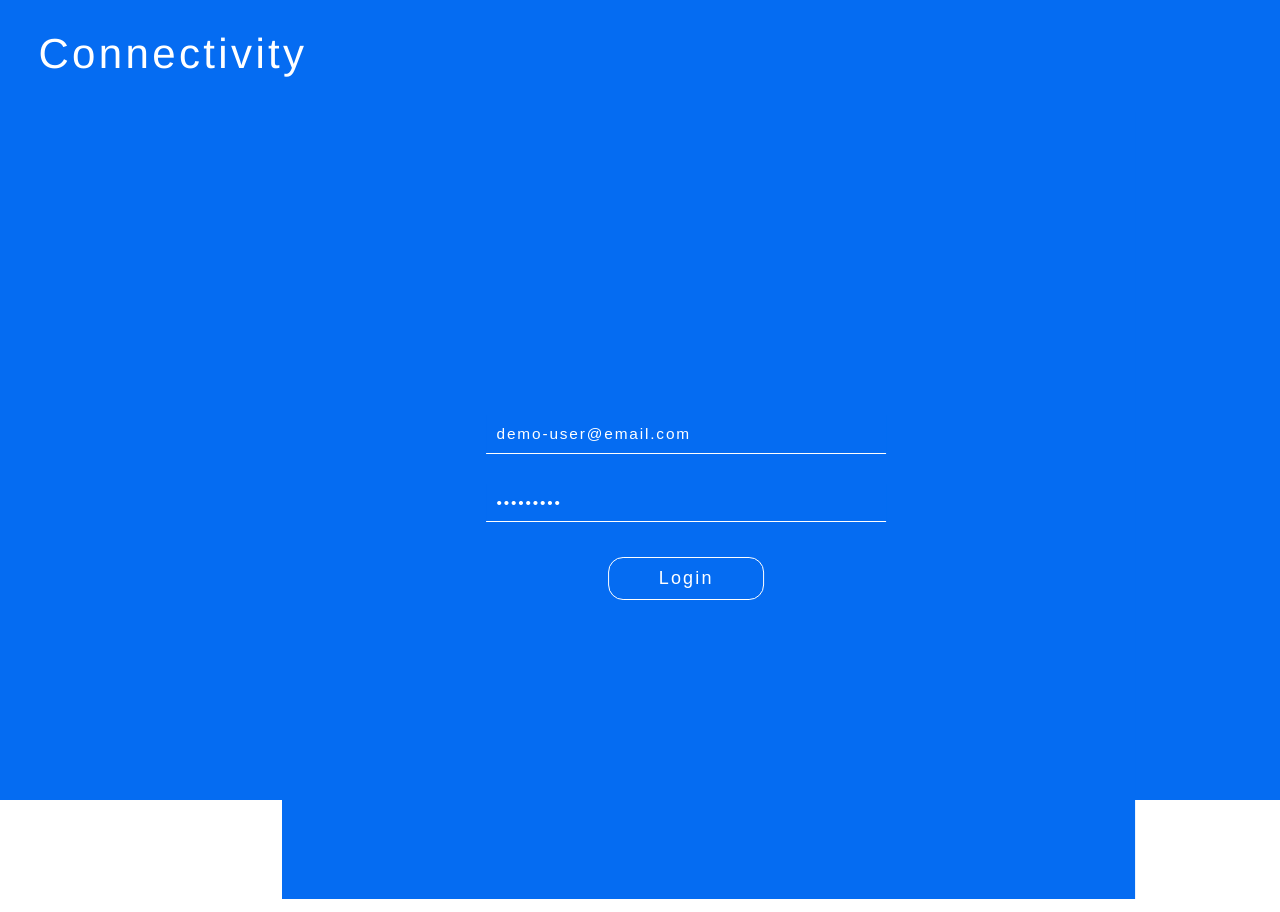
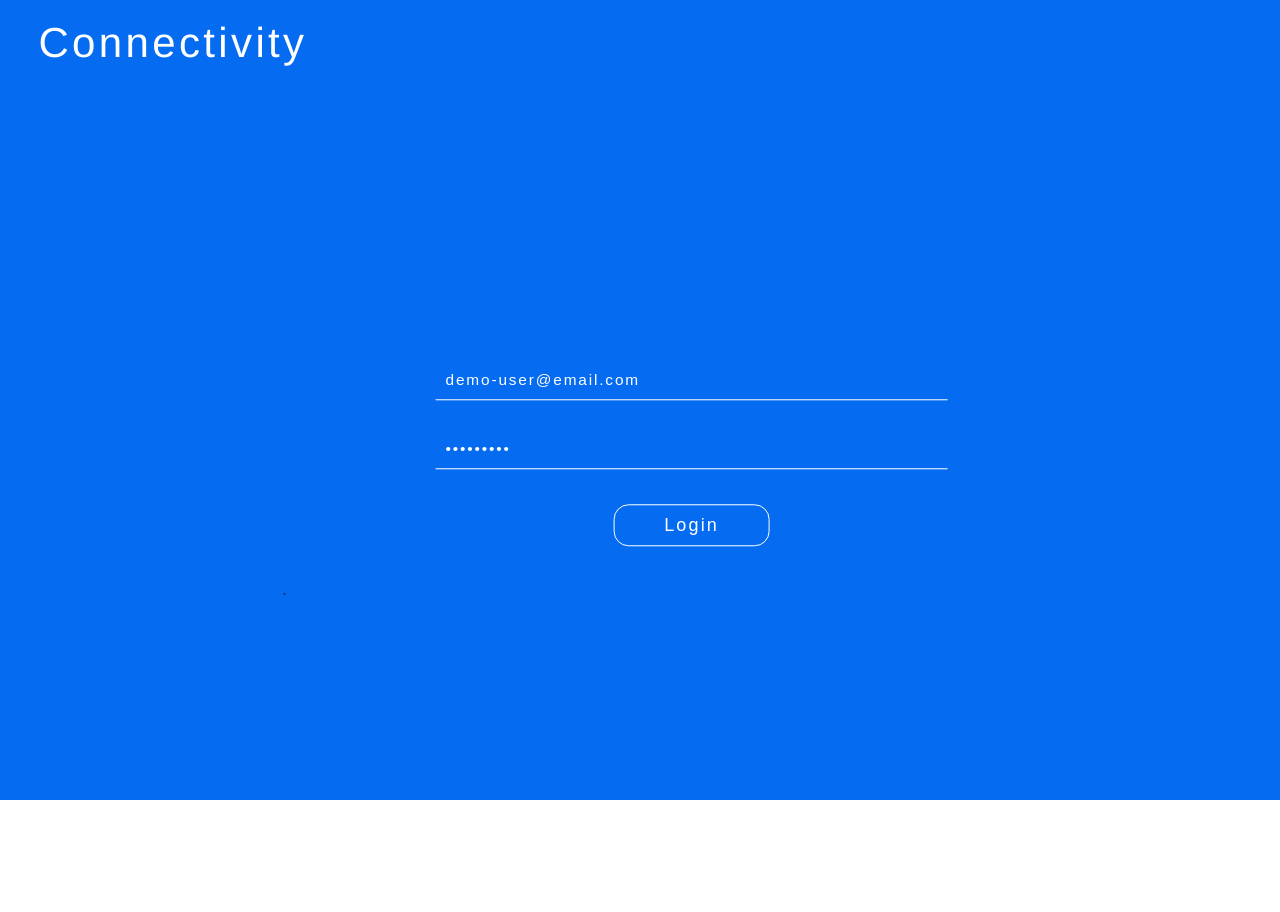
Before and after one commit to Amy-Braswell/connectivity, a React (Create React App) app: page /login in a window 1280 px wide. After the commit the page ends 800 px from the top, so only its background shows below. Built offline with nearby package versions, Linux system fonts and the light colour scheme.

Commit message:
adjusted styling

```diff
--- a/src/App.css
+++ b/src/App.css
@@ -1,10 +1,17 @@
 /******************** Structure of Overall App **********************/
 *::-webkit-scrollbar {
   display: none;
+  overscroll-behavior-y: contain;
 }
 
 .App {
+    position: fixed;
     display: block;
+    width: 100%;
+    height: 100vh;
+    max-height: 100vh;
+    min-height: 100vh;
+    overflow-y: hidden;
   }
 
 .Desktop__header {
@@ -19,18 +26,24 @@
 .App__main {
   background-color: white;
   width: 100.25%;
-  height: 100vh;
-  min-height: 100vh;
-  max-height: 100vh;
   position: relative;
   left: -.25%;
   margin-top: 14vh;
   padding-bottom: 7vh;
   padding-top: 3vh;
+  height: 100vh;
+  max-height: 100vh;
+  min-height: 100vh;
 }
 
 .App__sidebar {
   display: block;
+  height: 100vh;
+  width: 100%;
+  max-height: 100vh;
+  min-height: 100vh;
+  transform: translate(-0%, 8%);
+  overflow-y: hidden;
 }
 
 /******************TYPOGRAPHY******************/
--- a/src/Components/Header/Header.css
+++ b/src/Components/Header/Header.css
@@ -20,6 +20,8 @@
 }
 
 .app__header__logo__container h1 {
+    position: fixed;
+    top: 2vh;
     font-family: Helvetica Neue;
     font-size: 3em;
     letter-spacing: .08em;
--- a/src/Components/MenuBar/MenuBar.css
+++ b/src/Components/MenuBar/MenuBar.css
@@ -1,7 +1,10 @@
 
 .menubar__flex-container {
+  position: fixed;
+  top: 5vh;
+  right: 3%;
   display: flex;
-  width: 100%;
+  width: 40%;
   flex-direction: row;
   justify-content: flex-end;
   align-items: center;
--- a/src/Components/NavBar/NavBar.css
+++ b/src/Components/NavBar/NavBar.css
@@ -91,13 +91,15 @@
 @media (min-width: 1000px){
 
     .nav {
-        width: 22%;
+        position:fixed;
+        width: 100%;
         height: 100vh;
+        overflow-y: hidden;
     }
 
     .nav__flex-container {
         flex-direction: column;
-        padding-top: 15vh;
+        padding-top: 4vh;
         font-size: 3em;
     }
 
--- a/src/Pages/Home/Home.css
+++ b/src/Pages/Home/Home.css
@@ -10,7 +10,7 @@
   height: auto;
   width: 100%;
   margin: 0 auto;
-  padding: 0 5%;
+  padding: 0 5% 9vh;
   }
 
 .home__title {
--- a/src/Pages/Login/Login.css
+++ b/src/Pages/Login/Login.css
@@ -1,37 +1,47 @@
 .App__sidebar {
   background:#056CF2;
+  overflow-y: hidden;
+}
+
+footer {
+  position: fixed;
+  display: inline-block;
+  height: 28vh;
+  width: 100%;
+  bottom: 0;
+  background:#056CF2;
+  z-index: 1000;
 }
 
 .login-main {
-  background:#056CF2;
+  position: fixed;
   z-index: 500;
   height: 100vh;
   min-height: 100vh;
   max-height: 100vh;
+  overflow-y: hidden;
 }
 
 .login-section {
-  position: absolute;
-  transform: translate(-0%, -10%);
+  background-color: #056CF2;
+  position: fixed;
   width: 100%;
   text-align: center;
   display: flex;
   color: white;
-  background-color:#056CF2;
   height: 100vh;
+  padding-bottom: 50vh;
   min-height: 100vh;
   max-height: 100vh;
+  overflow-y: hidden;
 }
 
 .login-form {
+  position: fixed;
   width: 90%;
-  padding: 50% 0 50%;
-  transform: translate(5%, -5%);
+  padding: 38% 0 10%;
   background-color: #056CF2;
   transition: .2s;
-  height: 100vh;
-  min-height: 100vh;
-  max-height: 100vh;
 }
 
 .login-form h2 {
@@ -108,7 +118,7 @@
 }
 
 .loading-login {
-  position: relative;
+  position: fixed;
   cursor: default;
   pointer-events: none;
 }
@@ -116,10 +126,6 @@
 .loading-login:before {
   position: absolute;
   content: '';
-  top: 0%;
-  left:0%;
-  min-width: 100%;
-  min-height: 100%;
   z-index: 1000;
 }
 
@@ -174,25 +180,20 @@
 
 @media (min-width: 1000px){
 
-  .login-main {
-    height: 83vh;
-    min-height: 83vh;
-    max-height: 83vh;
-  }
-
   .login-section {
     transform: translate(-0%, -30%);
   }
 
   .login-form {
-    transform: translate(-5%, -0%);
-    padding-left: 20%;
-    padding-right: 20%;
+    transform: translate(-18%, -5%);
+    width: 100%;
+    padding-left: 25%;
+    padding-right: 25%;
   }
 
   .loading-login:after {
-    top: 54%;
-    left: 47%;
+    top: 61%;
+    left: 48%;
   }
 
 }
@@ -202,12 +203,36 @@
 @media (min-width: 1440px){
 
   .login-form {
-    transform: translate(-5%, -10%);
+    transform: translate(-20%, -20%);
+  }
+
+  footer {
+    position: fixed;
+    display: inline-block;
+    height: 20vh;
+    width: 100%;
+    bottom: 0;
+    background:#056CF2;
+    z-index: 1000;
   }
 
   .loading-login:after {
-    top: 53%;
-    left: 48%;
+    top: 65%;
+    left: 49%;
+  }
+}
+
+/***************************For Large Desktops and Up****************************/
+
+@media (min-width: 1680px){
+
+  .login-form {
+    transform: translate(-23.5%, -28%);
+  }
+
+  .loading-login:after {
+    top: 67%;
+    left: 49%;
   }
 }
 
@@ -216,11 +241,10 @@
 @media (min-width: 1920px){
 
   .login-form {
-    transform: translate(-5%, -15%);
+    transform: translate(-22%, -33%);
   }
 
   .loading-login:after {
-    top: 53%;
-    left: 48%;
+    top: 68.5%;
   }
 }
--- a/src/Pages/Login/Login.js
+++ b/src/Pages/Login/Login.js
@@ -46,7 +46,7 @@ export default function Login(props) {
       <div className='login-section'>
 
           <Form onSubmit={onSubmit} className={loading ? 'login-form loading-login' : 'login-form'}>
-
+            {/* <Form onSubmit={onSubmit} className='login-form loading-login'> */}
             {Object.keys(errors).length > 0 && (
               <div className="Error Message">
                 <ul className="Error__list">
@@ -96,8 +96,8 @@ export default function Login(props) {
               </li>
             </ul>
           </Form>
-
       </div>
+      <footer className='footer'><p>.</p></footer>
     </section>
   )
 }
```
Also changed, not shown: 8 other files (tests, documents, lock files or other folders).
